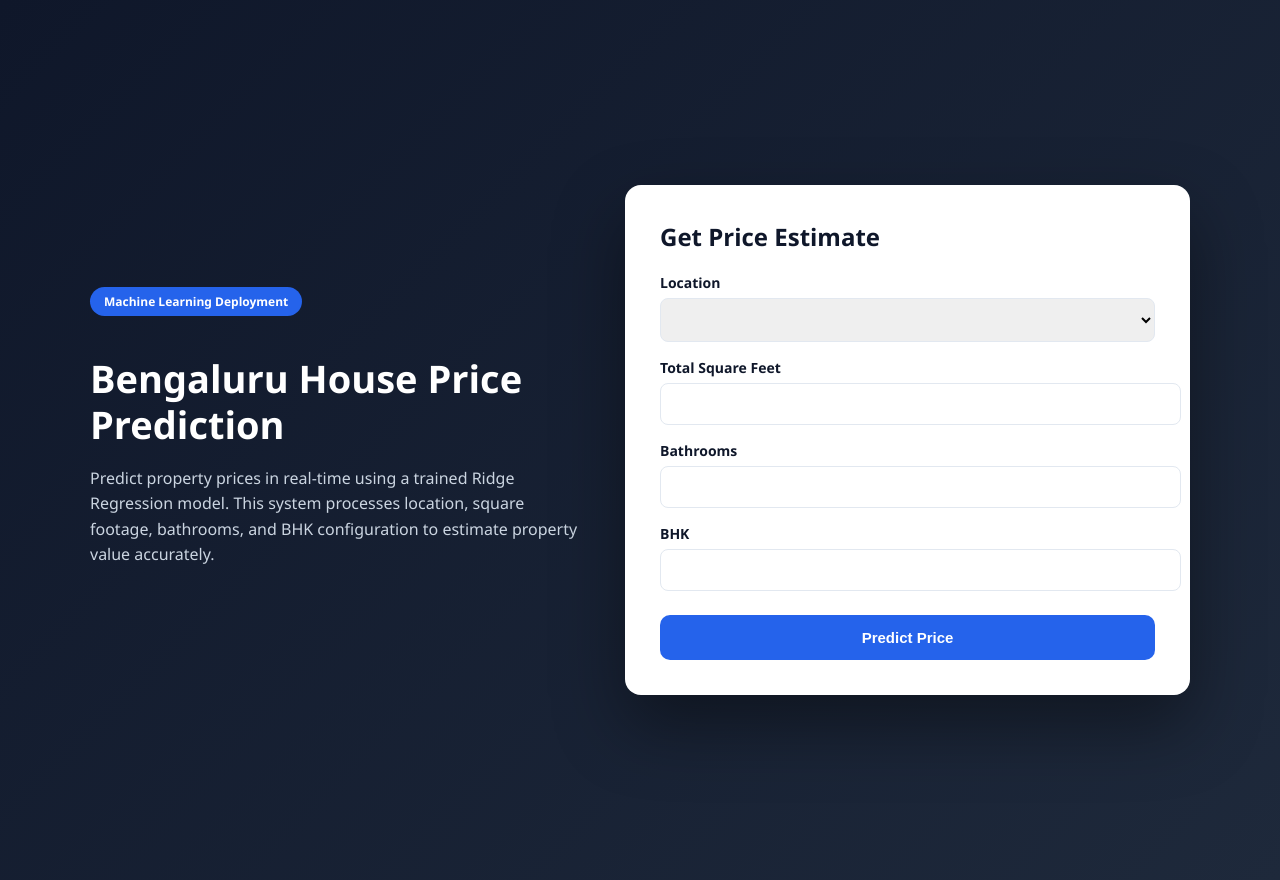
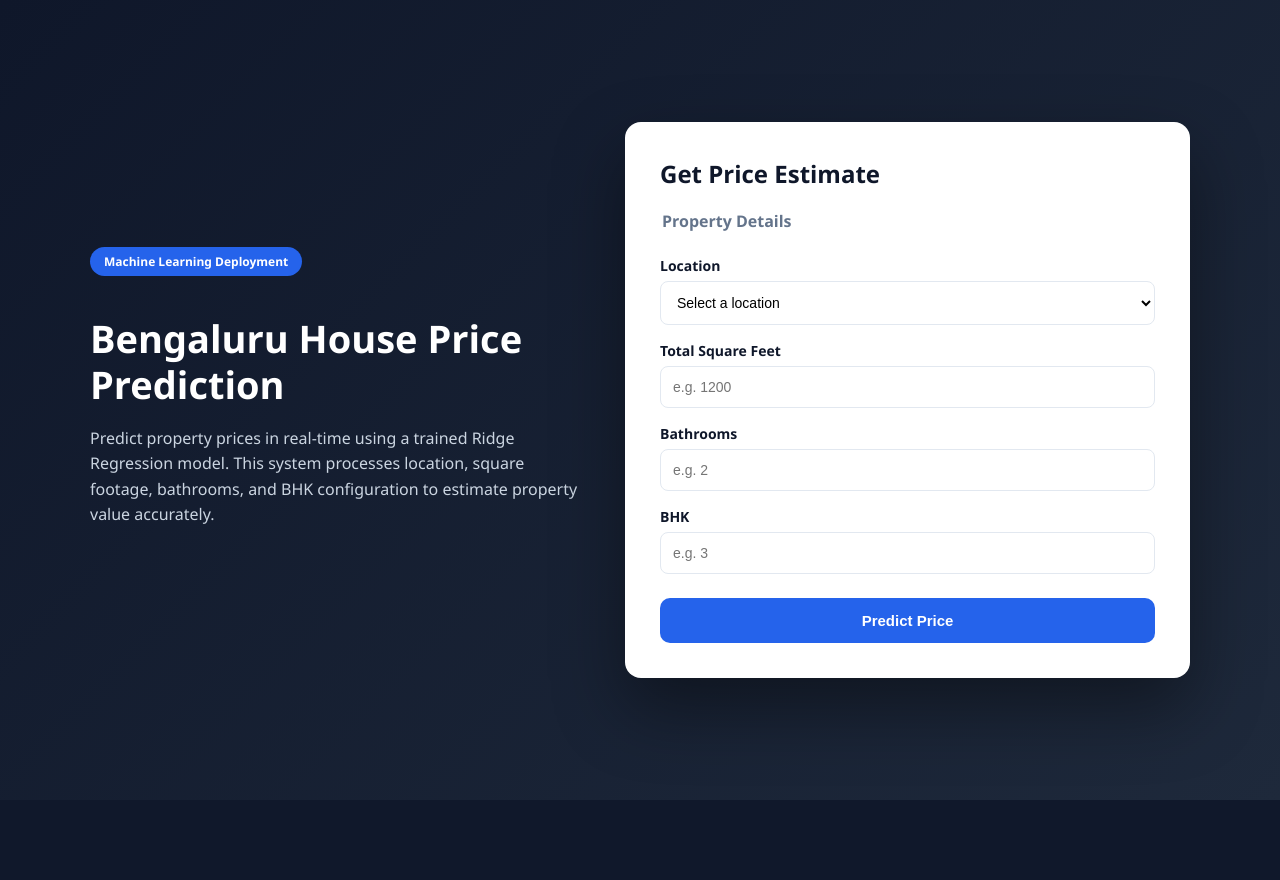
Before and after one commit to satyasahu8317/bangaluru_house_price_app, a Flask app: page / in a window 1280 px wide. After the commit the page ends 800 px from the top, so only its background shows below. Run offline with Flask 3, Linux system fonts and the light colour scheme; lists and menus that the app fills with data are empty; parts of the project's set-up code (start-up, migrations or seed data) failed here and were passed over.

Commit message:
Fixed csrf, prediction format and input validation bugs

```diff
--- a/app.py
+++ b/app.py
@@ -2,54 +2,44 @@ from flask import Flask, request, render_template, jsonify
 import pickle
 import pandas as pd
 from datetime import datetime
+import os
+import traceback
 
 # Rate limiting
 from flask_limiter import Limiter
 from flask_limiter.util import get_remote_address
 
-
 # Flask App Setup
-
 app = Flask(__name__)
-
+app.config['SECRET_KEY'] = os.environ.get('SECRET_KEY', 'dev-secret-key-change-in-production')
 
 # Load Trained Model
+try:
+    model = pickle.load(open("RidgeModel.pkl", "rb"))
+except FileNotFoundError:
+    raise RuntimeError("RidgeModel.pkl not found. Train and save your model first.")
 
-
-model = pickle.load(open("RidgeModel.pkl", "rb"))
+# FIX Bug 2: Debug print to verify pipeline step names (remove after confirming)
+print("Pipeline steps:", list(model.named_steps.keys()))
 
 # Extract known locations from OneHotEncoder
-encoder = model.named_steps['columntransformer'] \
-               .named_transformers_['onehotencoder']
+encoder = model.named_steps['columntransformer'].named_transformers_['onehotencoder']
 known_locations = list(encoder.categories_[0])
 
-
 # API Key Configuration
-
-
 VALID_API_KEYS = {
     "demo-key-123": "public-demo-user",
     "client-key-456": "mobile-app-client"
 }
 
-
 # Rate Limiter Setup
-# Limits per API key if provided,
-# otherwise fallback to IP address
-
-
 limiter = Limiter(
-    key_func=lambda: (
-        request.get_json().get("api_key")
-        if request.is_json and request.get_json()
-        else get_remote_address()
-    ),
+    key_func=lambda: ((request.get_json(silent=True) or {}).get("api_key") or get_remote_address()),
     app=app,
     default_limits=["100 per day", "50 per hour"]
 )
 
 # Request Logging
-
 @app.before_request
 def log_request():
     print({
@@ -59,32 +49,40 @@ def log_request():
         "method": request.method
     })
 
+# FIX Bug 1: Use traceback in 500 error handler
+@app.errorhandler(500)
+def internal_error(e):
+    return jsonify({
+        "error": "Internal server error",
+        "message": traceback.format_exc()
+    }), 500
 
 # FRONTEND ROUTES
-
-
 @app.route("/")
 def home():
     return render_template("index.html", locations=known_locations)
 
 @app.route("/predict", methods=["POST"])
 def predict_form():
-
-    location = request.form["location"].strip()
-    total_sqft = float(request.form["total_sqft"])
-    bath = int(request.form["bath"])
-    bhk = int(request.form["bhk"])
-
-    # Backened validation
-
-    if total_sqft <=0 or bath <=0 or bhk <=0:
+    try:
+        location = request.form["location"].strip()
+        total_sqft = float(request.form["total_sqft"])
+        bath = int(request.form["bath"])
+        bhk = int(request.form["bhk"])
+    except ValueError:
         return render_template(
             "index.html",
             locations=known_locations,
-            prediction="Invalid input values"
+            error="Please enter valid numeric values."
         )
 
-    # Handle unknown locations
+    if total_sqft <= 0 or bath <= 0 or bhk <= 0:
+        return render_template(
+            "index.html",
+            locations=known_locations,
+            error="Invalid input values. All values must be positive."
+        )
+
     if location not in known_locations:
         location = "other"
 
@@ -103,20 +101,19 @@ def predict_form():
         locations=known_locations
     )
 
-
 # REST API ROUTE
-
-
 @app.route("/api/predict", methods=["POST"])
 @limiter.limit("20 per minute")
 def predict_api():
+    data = request.get_json(silent=True)
 
-    data = request.get_json()
-
-    #  API Key Validation
+    if not data:
+        return jsonify({
+            "error": "Invalid request",
+            "message": "Request body must be valid JSON"
+        }), 400
 
     api_key = data.get("api_key")
-
     if not api_key or api_key not in VALID_API_KEYS:
         return jsonify({
             "error": "Unauthorized access",
@@ -124,25 +121,28 @@ def predict_api():
         }), 401
 
     required_fields = ["location", "total_sqft", "bath", "bhk"]
-
     for field in required_fields:
         if field not in data:
             return jsonify({
                 "error": f"Missing field: {field}"
             }), 400
 
-    location = data["location"].strip()
-    total_sqft = float(data["total_sqft"])
-    bath = int(data["bath"])
-    bhk = int(data["bhk"])
+    try:
+        location = data["location"].strip()
+        total_sqft = float(data["total_sqft"])
+        bath = int(data["bath"])
+        bhk = int(data["bhk"])
+    except (ValueError, TypeError):
+        return jsonify({
+            "error": "Invalid input",
+            "message": "total_sqft, bath, and bhk must be valid numbers"
+        }), 400
 
     if total_sqft <= 0 or bath <= 0 or bhk <= 0:
         return jsonify({
-        "error": "Invalid input",
-        "message": "Values must be positive numbers"
-    }), 400
-
-
+            "error": "Invalid input",
+            "message": "Values must be positive numbers"
+        }), 400
 
     if location not in known_locations:
         location = "other"
@@ -155,7 +155,6 @@ def predict_api():
     }])
 
     prediction = model.predict(input_df)[0]
-
     print(f"API used by: {VALID_API_KEYS[api_key]} from {request.remote_addr}")
 
     return jsonify({
@@ -163,10 +162,7 @@ def predict_api():
         "predicted_price_lakh": round(prediction, 2)
     })
 
-
 # Custom Rate Limit Error
-
-
 @app.errorhandler(429)
 def ratelimit_handler(e):
     return jsonify({
@@ -174,9 +170,6 @@ def ratelimit_handler(e):
         "message": "Too many requests. Please wait before trying again."
     }), 429
 
-
-# Run App
-
-
+# FIX Bug 3: debug=True while developing
 if __name__ == "__main__":
     app.run(debug=True)
--- a/templates/index.html
+++ b/templates/index.html
@@ -1,149 +1,9 @@
-<!-- <!DOCTYPE html>
-<html lang="en">
-<head>
-<meta charset="UTF-8">
-<title>Bengaluru House Price Predictor</title>
-<meta name="viewport" content="width=device-width, initial-scale=1.0">
-
-<style>
-body{
-    margin:0;
-    font-family:Segoe UI,Arial;
-    background:#111;
-    display:flex;
-    justify-content:center;
-    align-items:center;
-    min-height:100vh;
-    color:#fff;
-}
-
-.card{
-    width:420px;
-    background:#1e1e1e;
-    padding:30px;
-    border-radius:14px;
-    box-shadow:0 20px 40px rgba(0,0,0,0.4);
-}
-
-h2{
-    margin-top:0;
-}
-
-label{
-    display:block;
-    margin-top:14px;
-}
-
-input,select{
-    width:100%;
-    padding:10px;
-    margin-top:6px;
-    border-radius:6px;
-    border:none;
-}
-
-button{
-    width:100%;
-    margin-top:20px;
-    padding:12px;
-    background:#81c784;
-    border:none;
-    border-radius:8px;
-    font-weight:bold;
-    cursor:pointer;
-}
-
-.result{
-    margin-top:20px;
-    padding:14px;
-    background:#263d2f;
-    border-left:5px solid #81c784;
-}
-</style>
-</head>
-
-<body>
-
-<div class="card">
-
-<h2>Bengaluru House Price Predictor</h2>
-
-<form action="/predict" method="post">
-
-<label>Location</label>
-<select name="location" required>
-{% for loc in locations %}
-<option value="{{ loc }}">{{ loc }}</option>
-{% endfor %}
-</select>
-
-<label>Total Square Feet</label>
-<input type="number" name="total_sqft" min="300" step="1" required>
-
-<label>Bathrooms</label>
-<input type="number" name="bath" min="1" step="1" required>
-
-<label>BHK</label>
-<input type="number" name="bhk" min="1" step="1" required>
-
-<button type="submit">Predict Price</button>
-
-</form>
-
-{% if prediction %}
-<div class="result">
-Estimated Price: ₹ {{ prediction }} Lakhs
-</div>
-{% endif %}
-
-</div>
-
-<script>
-
-function toggleTheme(){
-    document.body.classList.toggle("dark");
-    localStorage.setItem(
-        "theme",
-        document.body.classList.contains("dark") ? "dark" : "light"
-    );
-}
-
-if(localStorage.getItem("theme") === "dark"){
-    document.body.classList.add("dark");
-}
-
-// FORM VALIDATION
-
-const form = document.getElementById("predictForm");
-
-form.addEventListener("submit", function(e){
-
-    const sqft = parseFloat(document.querySelector("[name='total_sqft']").value);
-    const bath = parseInt(document.querySelector("[name='bath']").value);
-    const bhk  = parseInt(document.querySelector("[name='bhk']").value);
-
-    if(sqft <= 0 || bath <= 0 || bhk <= 0){
-        alert("Values must be positive numbers.");
-        e.preventDefault();
-        return;
-    }
-
-});
-
-</script>
-
-
-</body>
-</html>
-
- -->
-
-
 <!DOCTYPE html>
 <html lang="en">
 <head>
   <meta charset="UTF-8">
   <meta name="viewport" content="width=device-width, initial-scale=1.0">
+  <meta name="description" content="Predict Bengaluru house prices using a trained Ridge Regression ML model.">
   <title>Bengaluru House Price Prediction</title>
 
   <style>
@@ -151,157 +11,238 @@ form.addEventListener("submit", function(e){
     /* ---------- ROOT COLORS ---------- */
 
     :root {
-    --bg1:#0f172a;
-    --bg2:#1e293b;
-    --card:#ffffff;
-    --text:#0f172a;
-    --subtext:#64748b;
-    --accent:#2563eb;
-    --border:#e2e8f0;
+      --bg1: #0f172a;
+      --bg2: #1e293b;
+      --card: #ffffff;
+      --text: #0f172a;
+      --subtext: #64748b;
+      --accent: #2563eb;
+      --border: #e2e8f0;
+      --error: #dc2626;
+      --success: #16a34a;
+    }
+
+    /* ---------- ANIMATIONS ---------- */
+
+    @keyframes fadeIn {
+      from { opacity: 0; transform: translateY(20px); }
+      to   { opacity: 1; transform: translateY(0); }
+    }
+
+    @keyframes resultFade {
+      from { opacity: 0; transform: scale(0.95); }
+      to   { opacity: 1; transform: scale(1); }
+    }
+
+    @keyframes spin {
+      to { transform: rotate(360deg); }
     }
 
     /* ---------- BASE LAYOUT ---------- */
 
-body{
-    margin:0;
-    font-family: "Segoe UI", Arial, sans-serif;
-    background:linear-gradient(135deg,var(--bg1),var(--bg2));
-    color:#fff;
-    min-height:100vh;
-    display:flex;
-    justify-content:center;
-    align-items:center;
-    padding:40px 20px;
+    *, *::before, *::after {
+      box-sizing: border-box; /* FIX: prevents input overflow */
     }
 
-.container{
-    width:100%;
-    max-width:1100px;
-    display:flex;
-    gap:40px;
-    align-items:center;
+    body {
+      margin: 0;
+      font-family: "Segoe UI", Arial, sans-serif;
+      background: linear-gradient(135deg, var(--bg1), var(--bg2));
+      color: #fff;
+      min-height: 100vh;
+      display: flex;
+      justify-content: center;
+      align-items: center;
+      padding: 40px 20px;
+    }
+
+    .container {
+      width: 100%;
+      max-width: 1100px;
+      display: flex;
+      gap: 40px;
+      align-items: center;
+      animation: fadeIn 0.8s ease;
     }
 
     /* ---------- LEFT INFO PANEL ---------- */
 
-.info{
-    flex:1;
+    .info {
+      flex: 1;
+      animation: fadeIn 1s ease;
     }
 
-.info h1{
-    font-size:38px;
-    margin-bottom:18px;
-    line-height:1.2;
+    .info h1 {
+      font-size: 38px;
+      margin-bottom: 18px;
+      line-height: 1.2;
     }
 
-.info p{
-    color:#cbd5e1;
-    font-size:16px;
-    line-height:1.6;
-    margin-bottom:25px;
+    .info p {
+      color: #cbd5e1;
+      font-size: 16px;
+      line-height: 1.6;
+      margin-bottom: 25px;
     }
 
-.badge{
-    display:inline-block;
-    padding:6px 14px;
-    background:#2563eb;
-    border-radius:20px;
-    font-size:12px;
-    font-weight:600;
-    margin-bottom:15px;
+    .badge {
+      display: inline-block;
+      padding: 6px 14px;
+      background: #2563eb;
+      border-radius: 20px;
+      font-size: 12px;
+      font-weight: 600;
+      margin-bottom: 15px;
     }
 
     /* ---------- FORM CARD ---------- */
 
-.card{
-    flex:1;
-    background:var(--card);
-    padding:35px;
-    border-radius:16px;
-    box-shadow:0 30px 70px rgba(0,0,0,0.4);
-    color:var(--text);
+    .card {
+      flex: 1;
+      background: var(--card);
+      padding: clamp(16px, 5vw, 35px); /* FIX: fluid padding for small screens */
+      border-radius: 16px;
+      box-shadow: 0 30px 70px rgba(0, 0, 0, 0.4);
+      color: var(--text);
+      transition: transform 0.3s ease, box-shadow 0.3s ease;
     }
 
-.card h2{
-    margin-top:0;
-    margin-bottom:20px;
+    .card h2 {
+      margin-top: 0;
+      margin-bottom: 20px;
+    }
+
+    /* ---------- FIELDSET ---------- */
+
+    fieldset {
+      border: none;
+      padding: 0;
+      margin: 0;
+    }
+
+    legend {
+      font-size: 16px;
+      font-weight: 600;
+      margin-bottom: 8px;
+      color: var(--subtext);
     }
 
     /* ---------- FORM ---------- */
 
-label{
-    display:block;
-    margin-top:16px;
-    font-size:14px;
-    font-weight:600;
+    label {
+      display: block;
+      margin-top: 16px;
+      font-size: 14px;
+      font-weight: 600;
     }
 
-input,select{
-    width:100%;
-    margin-top:6px;
-    padding:12px;
-    border-radius:8px;
-    border:1px solid var(--border);
-    font-size:14px;
+    input, select {
+      width: 100%;
+      margin-top: 6px;
+      padding: 12px;
+      border-radius: 8px;
+      border: 1px solid var(--border);
+      font-size: 14px;
+      transition: border 0.2s ease, box-shadow 0.2s ease;
+      background: #fff;
     }
 
-input:focus,select:focus{
-    outline:none;
-    border-color:var(--accent);
+    input:focus, select:focus {
+      outline: none;
+      border-color: var(--accent);
+      box-shadow: 0 0 0 3px rgba(37, 99, 235, 0.15);
     }
 
     /* ---------- BUTTON ---------- */
 
-button{
-    width:100%;
-    margin-top:24px;
-    padding:14px;
-    border:none;
-    border-radius:10px;
-    background:var(--accent);
-    color:#fff;
-    font-size:15px;
-    font-weight:600;
-    cursor:pointer;
-    transition:0.25s;
+    button {
+      width: 100%;
+      margin-top: 24px;
+      padding: 14px;
+      border: none;
+      border-radius: 10px;
+      background: var(--accent);
+      color: #fff;
+      font-size: 15px;
+      font-weight: 600;
+      cursor: pointer;
+      transition: all 0.25s ease;
+      display: flex;
+      align-items: center;
+      justify-content: center;
+      gap: 8px;
     }
 
-button:hover{
-    transform:translateY(-2px);
-    box-shadow:0 10px 20px rgba(0,0,0,0.2);
+    button:hover:not(:disabled) {
+      transform: translateY(-2px);
+      box-shadow: 0 10px 20px rgba(0, 0, 0, 0.25);
     }
+
+    button:disabled {
+      opacity: 0.7;
+      cursor: not-allowed;
+    }
+
+    /* Loading spinner inside button */
+    .spinner {
+      display: none;
+      width: 16px;
+      height: 16px;
+      border: 2px solid rgba(255,255,255,0.4);
+      border-top-color: #fff;
+      border-radius: 50%;
+      animation: spin 0.7s linear infinite;
+    }
+
+    button.loading .spinner { display: inline-block; }
+    button.loading .btn-text { display: none; }
 
     /* ---------- RESULT ---------- */
 
-.result{
-    margin-top:25px;
-    padding:18px;
-    border-radius:12px;
-    background:#f1f5f9;
-    border-left:5px solid var(--accent);
+    .result {
+      margin-top: 25px;
+      padding: 18px;
+      border-radius: 12px;
+      background: #f1f5f9;
+      border-left: 5px solid var(--accent);
+      animation: resultFade 0.6s ease;
     }
 
-.result h3{
-    margin:0;
-    font-size:14px;
-    color:var(--subtext);
+    .result h3 {
+      margin: 0;
+      font-size: 14px;
+      color: var(--subtext);
     }
 
-.result p{
-    margin:5px 0 0 0;
-    font-size:22px;
-    font-weight:700;
-    color:var(--text);
+    .result p {
+      margin: 5px 0 0 0;
+      font-size: 22px;
+      font-weight: 700;
+      color: var(--text);
+    }
+
+    /* ---------- ERROR BOX ---------- */
+
+    .error-box {
+      margin-top: 20px;
+      padding: 14px 18px;
+      border-radius: 10px;
+      background: #fef2f2;
+      border-left: 5px solid var(--error);
+      color: var(--error);
+      font-size: 14px;
+      font-weight: 600;
+      animation: resultFade 0.5s ease;
     }
 
     /* ---------- RESPONSIVE ---------- */
 
-@media(max-width:900px){
-    .container{
-        flex-direction:column;
+    @media (max-width: 900px) {
+      .container {
+        flex-direction: column;
       }
-    .info{
-        text-align:center;
+      .info {
+        text-align: center;
       }
     }
 
@@ -325,35 +266,85 @@ button:hover{
 
   <!-- RIGHT FORM CARD -->
   <div class="card">
-
     <h2>Get Price Estimate</h2>
 
-<form action="/predict" method="post">
+    <form action="/predict" method="post" id="predictForm" novalidate>
 
-<label>Location</label>
-<select name="location" required>
+
+
+      <fieldset>
+        <legend>Property Details</legend>
+
+        <!-- FIX: label `for` linked to input `id` -->
+        <label for="location">Location</label>
+        <select id="location" name="location" required>
+          <!-- FIX: default placeholder option -->
+          <option value="" disabled selected>Select a location</option>
           {% for loc in locations %}
-<option value="{{ loc }}">{{ loc }}</option>
+          <!-- FIX: repopulate selection after form submit -->
+          <option value="{{ loc }}" {% if request.form.get('location') == loc %}selected{% endif %}>
+            {{ loc }}
+          </option>
           {% endfor %}
         </select>
 
-<label>Total Square Feet</label>
-<input type="number" name="total_sqft" min="300" required>
+        <label for="total_sqft">Total Square Feet</label>
+        <input
+          id="total_sqft"
+          type="number"
+          name="total_sqft"
+          min="300"
+          max="10000"
+          placeholder="e.g. 1200"
+          value="{{ request.form.get('total_sqft', '') }}"
+          required
+        >
 
-<label>Bathrooms</label>
-<input type="number" name="bath" min="1" required>
+        <label for="bath">Bathrooms</label>
+        <input
+          id="bath"
+          type="number"
+          name="bath"
+          min="1"
+          max="10"
+          placeholder="e.g. 2"
+          value="{{ request.form.get('bath', '') }}"
+          required
+        >
 
-<label>BHK</label>
-<input type="number" name="bhk" min="1" required>
+        <label for="bhk">BHK</label>
+        <input
+          id="bhk"
+          type="number"
+          name="bhk"
+          min="1"
+          max="10"
+          placeholder="e.g. 3"
+          value="{{ request.form.get('bhk', '') }}"
+          required
+        >
 
-<button type="submit">Predict Price</button>
+      </fieldset>
+
+      <button type="submit" id="submitBtn">
+        <span class="spinner"></span>
+        <span class="btn-text">Predict Price</span>
+      </button>
 
     </form>
 
+    <!-- FIX: Show formatted prediction result -->
     {% if prediction %}
-<div class="result">
+    <div class="result" role="alert" aria-live="polite">
       <h3>Estimated Price</h3>
-    <p>₹ {{ prediction }} Lakhs</p>
+      <p>₹ {{ "%.2f" | format(prediction) }} Lakhs</p>
+    </div>
+    {% endif %}
+
+    <!-- FIX: Show error message if backend sends one -->
+    {% if error %}
+    <div class="error-box" role="alert" aria-live="assertive">
+      ⚠️ {{ error }}
     </div>
     {% endif %}
 
@@ -361,5 +352,14 @@ button:hover{
 
 </div>
 
+<!-- FIX: Loading state on submit -->
+<script>
+  document.getElementById('predictForm').addEventListener('submit', function () {
+    const btn = document.getElementById('submitBtn');
+    btn.classList.add('loading');
+    btn.disabled = true;
+  });
+</script>
+
 </body>
 </html>
```
Lines whose indentation alone changed are shown as unchanged.
